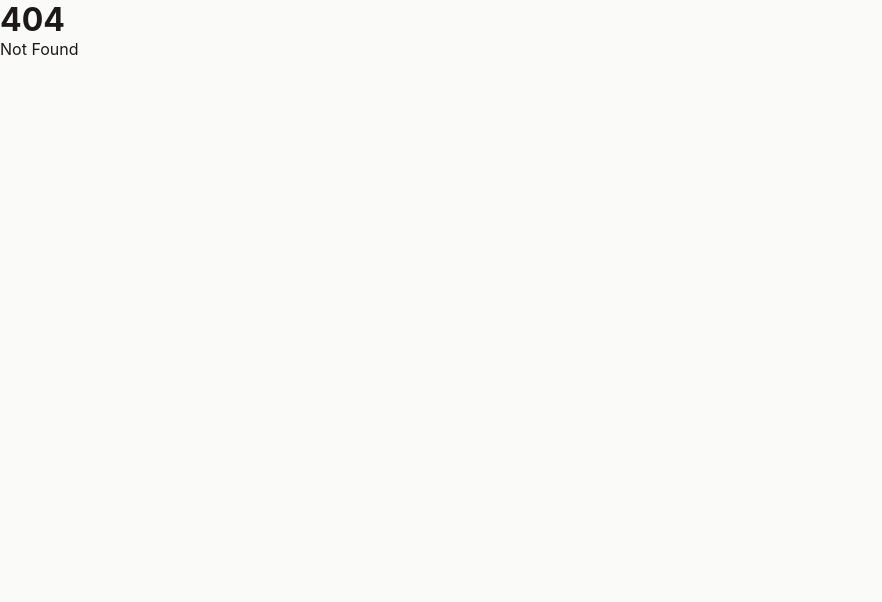
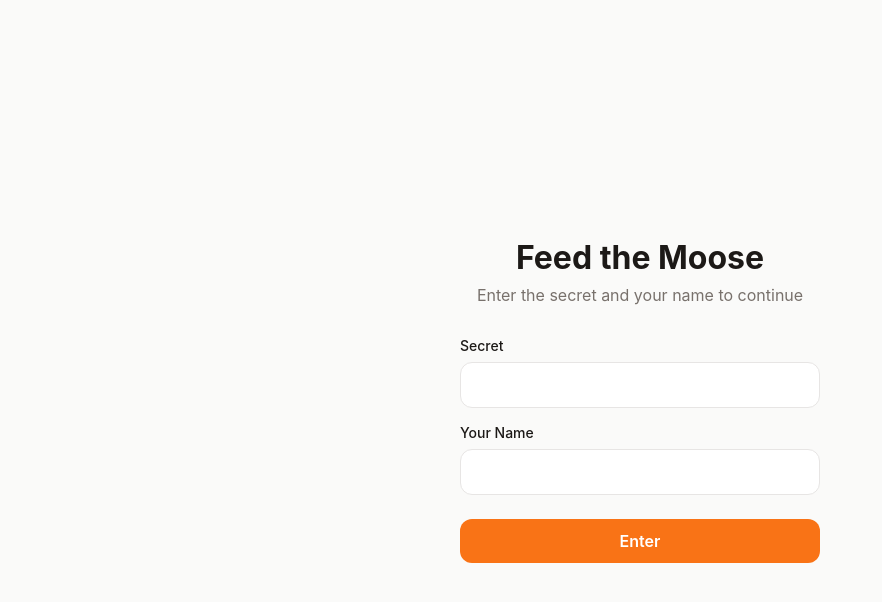
Before and after one commit to rupert648/feed-the-moose, a SvelteKit app: page /login in a window 1280 px wide. Before the commit this address had no page. Shown: the top 602 px of the page, without its empty margins (0-882 px from the left). Built offline with nearby package versions, Linux system fonts and the light colour scheme.

Commit message:
feat: add authentication system
- HMAC-SHA256 signed session cookies
- Login page with secret + name
- Auth middleware in layout.server.ts
- Logout functionality
- User creation/retrieval in D1

```diff
--- /dev/null
+++ b/src/lib/server/auth.ts
@@ -0,0 +1,86 @@
+const COOKIE_NAME = 'moose_session';
+const THIRTY_DAYS_IN_SECONDS = 60 * 60 * 24 * 30;
+const COOKIE_MAX_AGE = THIRTY_DAYS_IN_SECONDS;
+
+interface SessionPayload {
+	userId: number;
+	name: string;
+	exp: number;
+}
+
+async function sign(payload: SessionPayload, secret: string): Promise<string> {
+	const encoder = new TextEncoder();
+	const data = JSON.stringify(payload);
+	const key = await crypto.subtle.importKey(
+		'raw',
+		encoder.encode(secret),
+		{ name: 'HMAC', hash: 'SHA-256' },
+		false,
+		['sign']
+	);
+	const signature = await crypto.subtle.sign('HMAC', key, encoder.encode(data));
+	const signatureBase64 = btoa(String.fromCharCode(...new Uint8Array(signature)));
+	return `${btoa(data)}.${signatureBase64}`;
+}
+
+async function verify(token: string, secret: string): Promise<SessionPayload | null> {
+	try {
+		const [dataBase64, signatureBase64] = token.split('.');
+		if (!dataBase64 || !signatureBase64) return null;
+
+		const data = atob(dataBase64);
+		const signature = Uint8Array.from(atob(signatureBase64), (c) => c.charCodeAt(0));
+
+		const encoder = new TextEncoder();
+		const key = await crypto.subtle.importKey(
+			'raw',
+			encoder.encode(secret),
+			{ name: 'HMAC', hash: 'SHA-256' },
+			false,
+			['verify']
+		);
+
+		const valid = await crypto.subtle.verify('HMAC', key, signature, encoder.encode(data));
+		if (!valid) return null;
+
+		const payload = JSON.parse(data) as SessionPayload;
+		if (payload.exp < Date.now()) return null;
+
+		return payload;
+	} catch {
+		return null;
+	}
+}
+
+export async function createSession(
+	userId: number,
+	name: string,
+	secret: string
+): Promise<string> {
+	const payload: SessionPayload = {
+		userId,
+		name,
+		exp: Date.now() + COOKIE_MAX_AGE * 1000
+	};
+	return sign(payload, secret);
+}
+
+export async function verifySession(
+	token: string | undefined,
+	secret: string
+): Promise<{ userId: number; name: string } | null> {
+	if (!token) return null;
+	const payload = await verify(token, secret);
+	if (!payload) return null;
+	return { userId: payload.userId, name: payload.name };
+}
+
+export function getSessionCookie(token: string): string {
+	return `${COOKIE_NAME}=${token}; Path=/; HttpOnly; SameSite=Lax; Max-Age=${COOKIE_MAX_AGE}`;
+}
+
+export function clearSessionCookie(): string {
+	return `${COOKIE_NAME}=; Path=/; HttpOnly; SameSite=Lax; Max-Age=0`;
+}
+
+export { COOKIE_NAME };
--- /dev/null
+++ b/src/lib/server/db.ts
@@ -0,0 +1,27 @@
+import type { D1Database } from '@cloudflare/workers-types';
+
+export interface User {
+	id: number;
+	name: string;
+	created_at: string;
+}
+
+export async function getUserByName(db: D1Database, name: string): Promise<User | null> {
+	const result = await db.prepare('SELECT * FROM users WHERE name = ?').bind(name).first<User>();
+	return result ?? null;
+}
+
+export async function createUser(db: D1Database, name: string): Promise<User> {
+	const result = await db
+		.prepare('INSERT INTO users (name) VALUES (?) RETURNING *')
+		.bind(name)
+		.first<User>();
+	if (!result) throw new Error('Failed to create user');
+	return result;
+}
+
+export async function getOrCreateUser(db: D1Database, name: string): Promise<User> {
+	const existing = await getUserByName(db, name);
+	if (existing) return existing;
+	return createUser(db, name);
+}
--- /dev/null
+++ b/src/routes/+layout.server.ts
@@ -0,0 +1,25 @@
+import { redirect } from '@sveltejs/kit';
+import type { LayoutServerLoad } from './$types';
+import { verifySession, COOKIE_NAME } from '$lib/server/auth';
+
+const PUBLIC_PATHS = ['/login'];
+
+export const load: LayoutServerLoad = async ({ cookies, url, platform }) => {
+	const isPublicPath = PUBLIC_PATHS.some((path) => url.pathname.startsWith(path));
+
+	if (!platform?.env) {
+		if (isPublicPath) return { user: null };
+		throw redirect(303, '/login');
+	}
+
+	const token = cookies.get(COOKIE_NAME);
+	const session = await verifySession(token, platform.env.SHARED_SECRET);
+
+	if (!session && !isPublicPath) {
+		throw redirect(303, '/login');
+	}
+
+	return {
+		user: session
+	};
+};
--- a/src/routes/+layout.svelte
+++ b/src/routes/+layout.svelte
@@ -1,6 +1,84 @@
 <script lang="ts">
 	import '../app.css';
-	let { children } = $props();
+	import type { LayoutData } from './$types';
+
+	let { children, data }: { children: any; data: LayoutData } = $props();
 </script>
 
-{@render children()}
+{#if data.user}
+	<header>
+		<nav>
+			<a href="/" class="logo">Feed the Moose</a>
+			<div class="nav-links">
+				<a href="/feed">History</a>
+				<a href="/settings">Settings</a>
+				<form method="POST" action="/logout" style="display: inline;">
+					<button type="submit" class="btn-link">Logout</button>
+				</form>
+			</div>
+		</nav>
+	</header>
+{/if}
+
+<div class="content">
+	{@render children()}
+</div>
+
+<style>
+	header {
+		background: var(--color-surface);
+		border-bottom: 1px solid var(--color-border);
+		padding: 12px 20px;
+		position: sticky;
+		top: 0;
+		z-index: 100;
+	}
+
+	nav {
+		max-width: 600px;
+		margin: 0 auto;
+		display: flex;
+		align-items: center;
+		justify-content: space-between;
+	}
+
+	.logo {
+		font-weight: 700;
+		font-size: 1.125rem;
+		color: var(--color-primary);
+		text-decoration: none;
+	}
+
+	.nav-links {
+		display: flex;
+		align-items: center;
+		gap: 1rem;
+	}
+
+	.nav-links a {
+		color: var(--color-text-muted);
+		text-decoration: none;
+		font-size: 0.875rem;
+	}
+
+	.nav-links a:hover {
+		color: var(--color-text);
+	}
+
+	.btn-link {
+		background: none;
+		padding: 0;
+		color: var(--color-text-muted);
+		font-size: 0.875rem;
+		font-weight: normal;
+	}
+
+	.btn-link:hover {
+		color: var(--color-text);
+	}
+
+	.content {
+		min-height: calc(100vh - 60px);
+		min-height: calc(100dvh - 60px);
+	}
+</style>
--- /dev/null
+++ b/src/routes/+page.server.ts
@@ -0,0 +1,6 @@
+import type { PageServerLoad } from './$types';
+
+export const load: PageServerLoad = async ({ parent }) => {
+	const { user } = await parent();
+	return { user };
+};
--- a/src/routes/+page.svelte
+++ b/src/routes/+page.svelte
@@ -1,10 +1,12 @@
 <script lang="ts">
-	let { data } = $props();
+	import type { PageData } from './$types';
+
+	let { data }: { data: PageData } = $props();
 </script>
 
 <main>
-	<h1>Feed the Moose</h1>
-	<p>Welcome! This app will help you track cat feeding.</p>
+	<h1>Welcome, {data.user?.name}!</h1>
+	<p>Feeding windows will appear here.</p>
 </main>
 
 <style>
@@ -12,11 +14,14 @@
 		max-width: 600px;
 		margin: 0 auto;
 		padding: 20px;
-		text-align: center;
 	}
 
 	h1 {
-		font-size: 2rem;
+		font-size: 1.75rem;
 		margin-bottom: 1rem;
 	}
+
+	p {
+		color: var(--color-text-muted);
+	}
 </style>
--- /dev/null
+++ b/src/routes/login/+page.server.ts
@@ -0,0 +1,48 @@
+import { fail, redirect } from '@sveltejs/kit';
+import type { Actions, PageServerLoad } from './$types';
+import { createSession, getSessionCookie } from '$lib/server/auth';
+import { getOrCreateUser } from '$lib/server/db';
+
+export const load: PageServerLoad = async ({ parent }) => {
+	const { user } = await parent();
+	if (user) {
+		throw redirect(303, '/');
+	}
+	return {};
+};
+
+export const actions: Actions = {
+	default: async ({ request, platform, cookies }) => {
+		if (!platform?.env) {
+			return fail(500, { error: 'Server configuration error' });
+		}
+
+		const formData = await request.formData();
+		const secret = formData.get('secret')?.toString().trim();
+		const name = formData.get('name')?.toString().trim();
+
+		if (!secret || !name) {
+			return fail(400, { error: 'Secret and name are required' });
+		}
+
+		if (secret !== platform.env.SHARED_SECRET) {
+			return fail(401, { error: 'Invalid secret' });
+		}
+
+		if (name.length < 1 || name.length > 50) {
+			return fail(400, { error: 'Name must be between 1 and 50 characters' });
+		}
+
+		const user = await getOrCreateUser(platform.env.DB, name);
+		const token = await createSession(user.id, user.name, platform.env.SHARED_SECRET);
+
+		cookies.set('moose_session', token, {
+			path: '/',
+			httpOnly: true,
+			sameSite: 'lax',
+			maxAge: 60 * 60 * 24 * 30
+		});
+
+		throw redirect(303, '/');
+	}
+};
--- /dev/null
+++ b/src/routes/login/+page.svelte
@@ -0,0 +1,103 @@
+<script lang="ts">
+	import { enhance } from '$app/forms';
+
+	let { form } = $props();
+</script>
+
+<main>
+	<div class="login-container">
+		<h1>Feed the Moose</h1>
+		<p class="subtitle">Enter the secret and your name to continue</p>
+
+		<form method="POST" use:enhance>
+			{#if form?.error}
+				<div class="error">{form.error}</div>
+			{/if}
+
+			<div class="field">
+				<label for="secret">Secret</label>
+				<input
+					type="password"
+					id="secret"
+					name="secret"
+					required
+					autocomplete="current-password"
+				/>
+			</div>
+
+			<div class="field">
+				<label for="name">Your Name</label>
+				<input
+					type="text"
+					id="name"
+					name="name"
+					required
+					autocomplete="name"
+					minlength="1"
+					maxlength="50"
+				/>
+			</div>
+
+			<button type="submit" class="btn-primary">Enter</button>
+		</form>
+	</div>
+</main>
+
+<style>
+	main {
+		min-height: 100vh;
+		min-height: 100dvh;
+		display: flex;
+		align-items: center;
+		justify-content: center;
+		padding: 20px;
+	}
+
+	.login-container {
+		width: 100%;
+		max-width: 360px;
+	}
+
+	h1 {
+		font-size: 2rem;
+		text-align: center;
+		margin-bottom: 0.5rem;
+	}
+
+	.subtitle {
+		text-align: center;
+		color: var(--color-text-muted);
+		margin-bottom: 2rem;
+	}
+
+	form {
+		display: flex;
+		flex-direction: column;
+		gap: 1rem;
+	}
+
+	.field {
+		display: flex;
+		flex-direction: column;
+		gap: 0.5rem;
+	}
+
+	label {
+		font-weight: 500;
+		font-size: 0.875rem;
+	}
+
+	.error {
+		background: #fef2f2;
+		border: 1px solid #fecaca;
+		color: #dc2626;
+		padding: 12px;
+		border-radius: var(--radius);
+		font-size: 0.875rem;
+	}
+
+	button {
+		margin-top: 0.5rem;
+		width: 100%;
+	}
+</style>
```
Also changed, not shown: src/routes/logout/+page.server.ts (added, +9 -0 lines).
